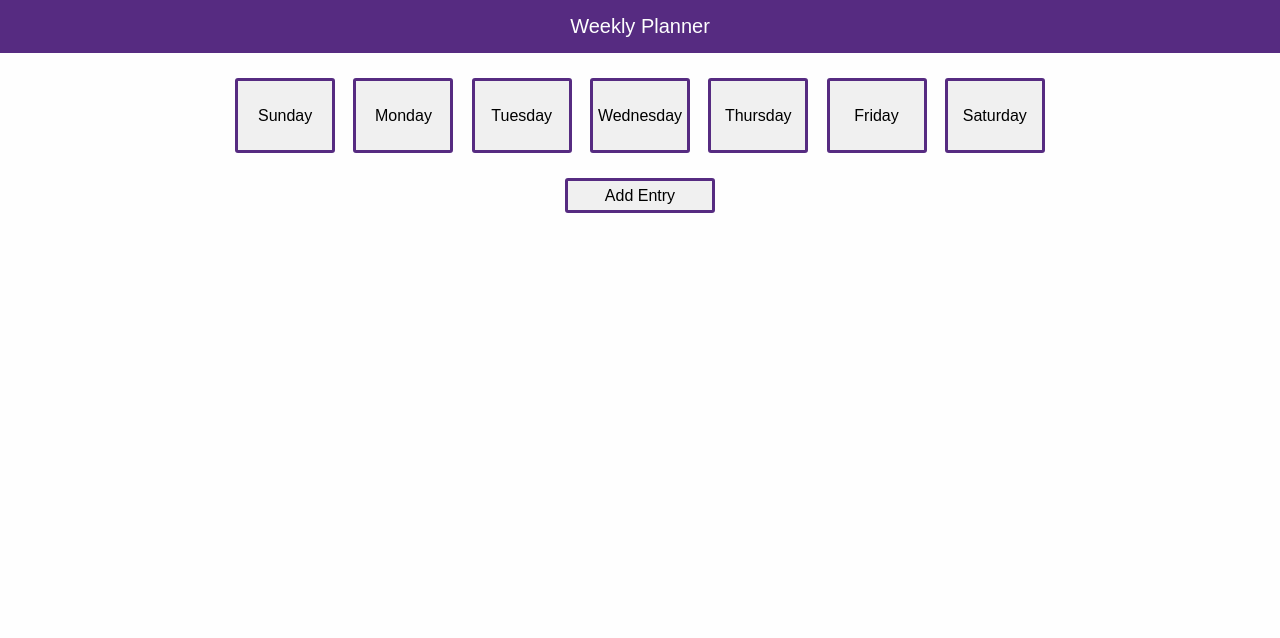
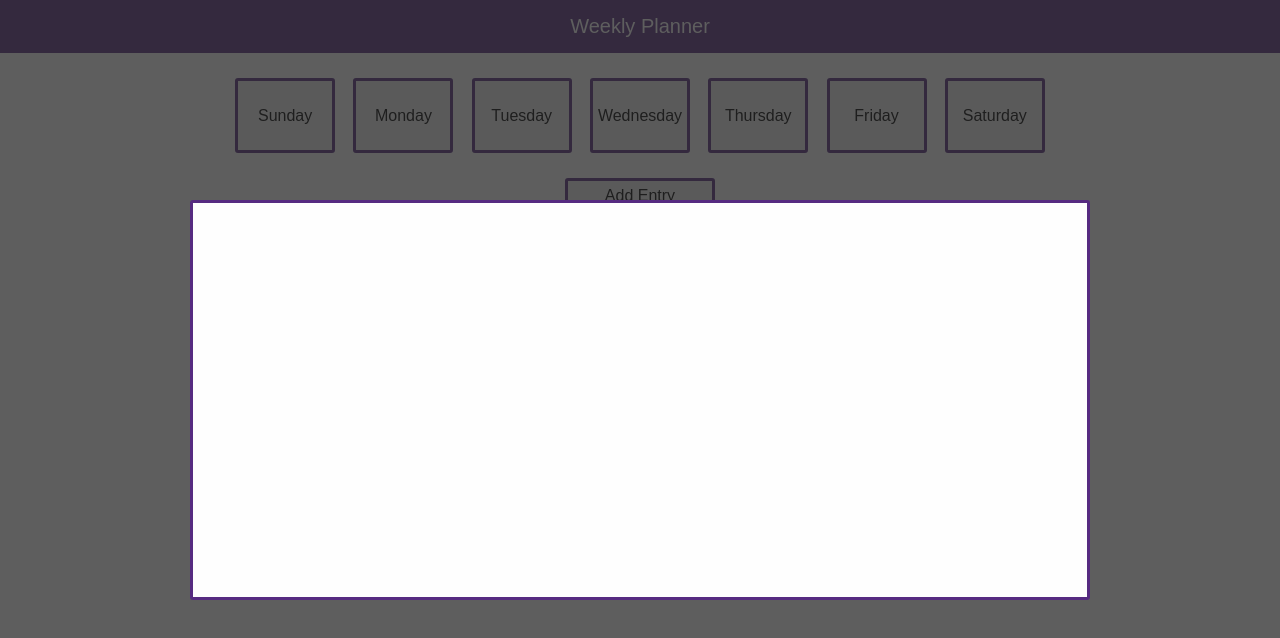
Before and after one commit to OSAdams/week-planner, a website: page pages/index.html in a window 1280 px wide. Drawn offline with Linux system fonts and the light colour scheme; a web font is replaced by a local one.

Commit message:
create entry modal add styling. #1

```diff
--- a/css/styles.css
+++ b/css/styles.css
@@ -52,3 +52,24 @@ div.column-full.fl-row.space-around {
   padding-top: 25px;
   padding-bottom: 25px;
 }
+
+div.entry-modal {
+  position: absolute;
+  background-color: rgba(41, 41, 41, 0.75);
+  top: 0;
+  left: 0;
+  bottom: 0;
+  right: 0;
+}
+
+div.entry-modal > .container {
+  height: 400px;
+  background-color: #fefefe;
+  border: 3px solid #562b81;
+  border-radius: 3px;
+  width: 100%;
+}
+
+.hidden {
+  display: none;
+}
--- a/js/main.js
+++ b/js/main.js
@@ -2,6 +2,7 @@
 /* exported data */
 
 const weekDays = document.querySelector('#week-days');
+const addEntry = document.querySelector('#add-entry');
 
 let dataView = '';
 
@@ -18,3 +19,8 @@ function eventTarget(event) {
     console.log(dataView);
   }
 }
+
+addEntry.addEventListener('click', event => {
+  // eslint-disable-next-line
+  console.log('you have clicked me tehe');
+});
--- a/pages/index.html
+++ b/pages/index.html
@@ -49,13 +49,19 @@
     <div class="container">
       <div class="row">
         <div class="column-full fl-ai-jc-cen">
-          <div class="add-entry fl-ai-jc-cen">
+          <div class="add-entry fl-ai-jc-cen" id="add-entry">
             Add Entry
           </div>
         </div>
       </div>
     </div>
   </main>
+  <div class="entry-modal fl-ai-jc-cen">
+    <div class="container">
+      <div class="add-entry-form" id="add-entry-form">
+      </div>
+    </div>
+  </div>
   <script src="../js/main.js"></script>
   <script src="../js/data.js"></script>
 </body>
```
